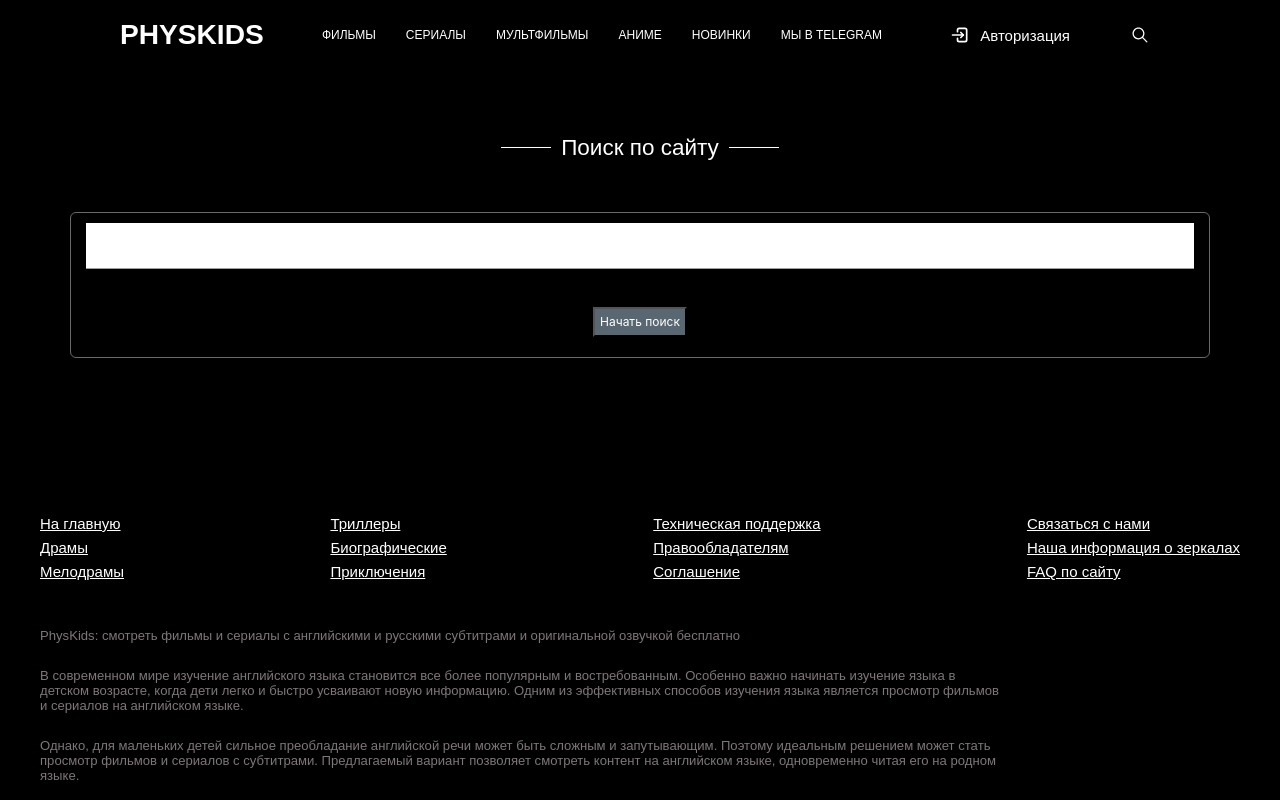
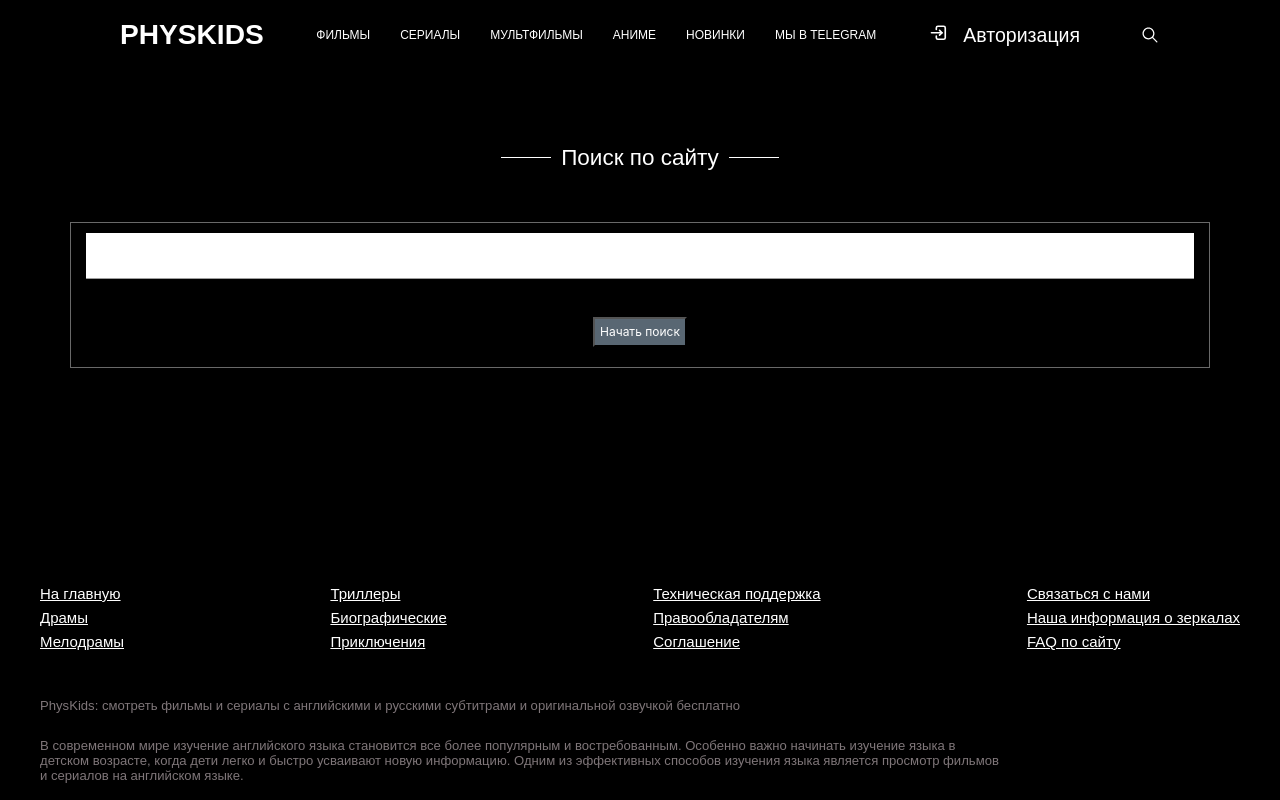
Before and after one commit to tahirihar/psykids, a React (Create React App) app in the folder client/: page /search in a window 1280 px wide. Shown: the top 800 px of the page. Built offline with nearby package versions, Linux system fonts and the light colour scheme.

Commit message:
searchMistake for the first place

```diff
--- a/client/src/asserts/header.module.css
+++ b/client/src/asserts/header.module.css
@@ -1,6 +1,6 @@
 .header {
   z-index: 1000;
-  position: fixed;
+  /* position: fixed; */
   width: 100%;
   height: 70px;
   margin: 0 auto;
@@ -63,6 +63,9 @@
 }
 
 .login {
+  margin-right: 10px;
+  gap: 15px;
+  font-size: 1.3rem;
   height: 70px;
   display: flex;
   align-items: center;
@@ -90,11 +93,13 @@
 .icon {
   display: flex;
   align-items: center;
-  height: 100%;
-  padding: 0 10px;
+  height: 70px;
+  width: 100%;
+
   cursor: pointer;
   font-size: 20px;
   color: white;
+  margin-left: 15px;
 }
 
 .icon:hover {
--- a/client/src/asserts/searchPage.module.css
+++ b/client/src/asserts/searchPage.module.css
@@ -1,13 +1,12 @@
 .container {
   display: flex;
   flex-direction: column;
-
-  padding: 100px 0;
+  padding: 40px 0;
   position: relative;
   z-index: 200;
   overflow: hidden;
   @media (width <= 1220px) {
-    padding: 60px 10px 0 10px;
+    padding: 30px 10px 0 10px;
   }
 }
 .searchBlock {
@@ -39,7 +38,7 @@
   border: 1px solid rgb(105, 105, 105);
   text-align: center;
   padding: 10px 15px 20px 15px;
-  border-radius: 6px;
+
   overflow: hidden;
 }
 .input {
@@ -62,3 +61,21 @@
 .button:hover {
   background-color: #444;
 }
+
+/* //сообщание об ошибке поиска */
+.berrors {
+  margin: auto;
+  display: none;
+
+  flex-direction: column;
+  background-color: #fce5ba;
+  color: #a76846;
+  padding: 20px;
+  min-height: 60px;
+  width: calc(100% - 40px);
+}
+
+.berrors b {
+  display: block;
+  font-weight: 700;
+}
--- a/client/src/components/Header/Header.js
+++ b/client/src/components/Header/Header.js
@@ -16,13 +16,14 @@ const Header = () => {
   return (
     <header className={styles.header}>
       <div className={styles.container}>
+        {/* кнопка бургер меню */}
         <div
           className={
             menuActive === true
               ? `${styles.burgerBtn} ${styles.close}`
               : styles.burgerBtn
           }
-          onClick={toggleModal}>
+          onClick={() => setMenuActive(!menuActive)}>
           <span className={styles.span}></span>
         </div>
         <div className={styles.logo}>
@@ -34,13 +35,13 @@ const Header = () => {
         <span
           className={styles.login}
           onClick={() => setLoginClick(!loginClick)}>
-          <i className={styles.icon}>
+          <i>
             <TbLogin2 />
           </i>
           <span className={styles.avto}>Авторизация</span>
         </span>
         <Link to="search">
-          <i className={styles.icon}>
+          <i className={`${styles.icon} ${styles.search}`}>
             <IoIosSearch />
           </i>
         </Link>
--- a/client/src/pages/SearchPage.js
+++ b/client/src/pages/SearchPage.js
@@ -3,6 +3,11 @@ import styles from '../asserts/searchPage.module.css';
 const SearchPage = () => {
   return (
     <div className={styles.container}>
+      {/* сообщение об ошибке поиска */}
+      <div className={styles.berrors}>
+        <b>Внимание! Обнаружена ошибка</b>
+        <span>По вашему запросу мы ничего не нашли.</span>
+      </div>
       <div className={styles.searchBlock}>
         <h2 className={styles.title}>
           <span className={styles.line} />
@@ -16,7 +21,6 @@ const SearchPage = () => {
             className={styles.input}
             type="text"
             id="search-input"
-
           />
           <button className={styles.button} type="submit">
             Начать поиск
```
